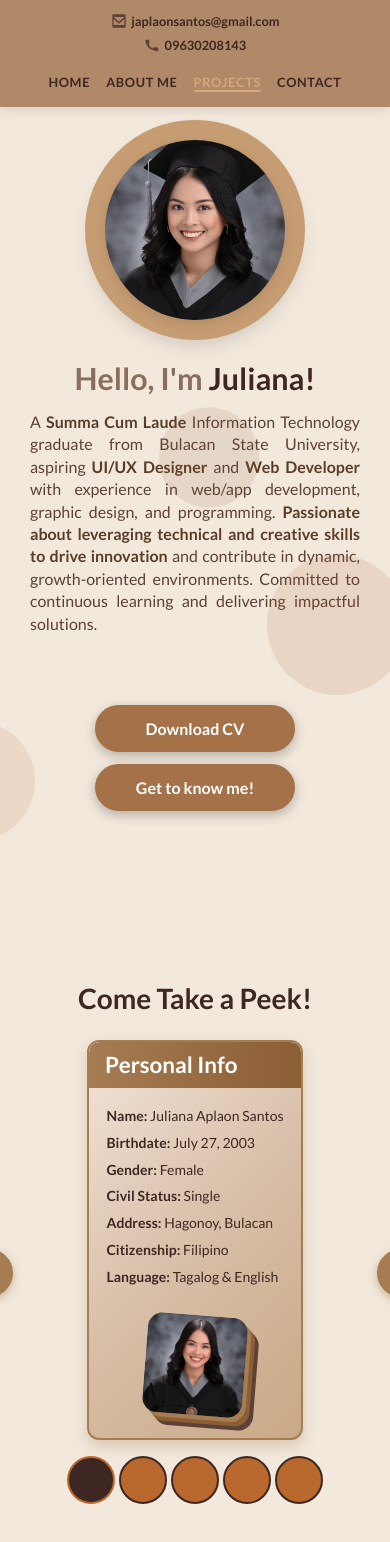
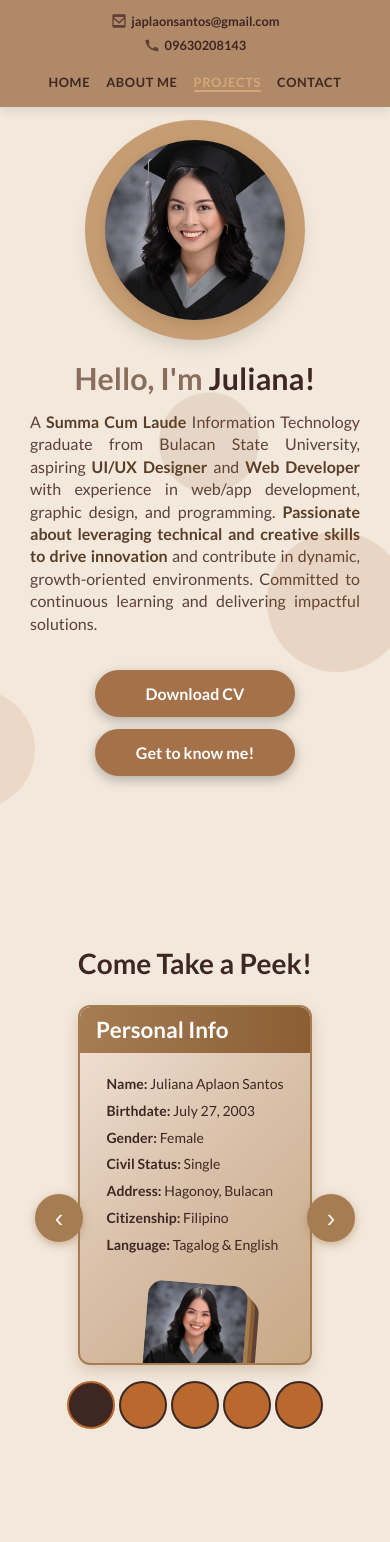
Before and after one commit to julianaaplaonsantos/mywebsite, a React (Vite) app: page / in a window 390 px wide. Shown: the top 1542 px of the page. Built offline with nearby package versions, Linux system fonts and the light colour scheme.

Commit message:
mobile ui fix test 8

```diff
--- a/src/sections/About.css
+++ b/src/sections/About.css
@@ -507,37 +507,42 @@
 
 @media (max-width: 480px) {
   .slider-container {
-    width: 60%;
-    max-width: 250px;
-    height: 400px;
+    width: 65%;
+    max-width: 280px;
+    height: 360px;
+    margin: 0 auto;
   }
 
   .slide-content {
-    padding: 15px;
-    height: 340px;
+    margin-top: -5px;
+    padding: 18px;
+    height: 360px;
   }
 
   .slider-btn {
-    font-size: 1.4rem;
-    width: 36px;
-    height: 36px;
+    font-size: 1.6rem;
+    width: 42px;
+    height: 42px;
+    display: block;
+    z-index: 10;
   }
 
   .slider-btn.prev {
-    left: -50px;
+    left: 20px;
   }
 
   .slider-btn.next {
-    right: -50px;
+    right: 20px;
   }
 
   .dot {
     width: 2px;
     height: 2px;
+    margin: 0 2px;
   }
 
   .dot.active {
-    width: 5px;
-    height: 5px;
+    width: 3px;
+    height: 3px;
   }
 }
--- a/src/sections/Home.css
+++ b/src/sections/Home.css
@@ -364,7 +364,7 @@
   .buttons-container {
     flex-direction: column;
     gap: 12px;
-    margin-top: -28px;
+    margin-top: -30px;
     align-items: center;
   }
 
@@ -415,6 +415,20 @@
   }
 
   .buttons-container {
-    margin-top: 50px;
+    flex-direction: column;
+    gap: 12px;
+    margin-top: -30px;
+    align-items: center;
+  }
+
+  .explore-button {
+    margin-top: -10px;
+    margin-bottom: 10px;
+  }
+
+  .buttons-container .explore-button {
+    width: 200px;
+    padding: 12px 20px;
+    text-align: center;
   }
 }
```
